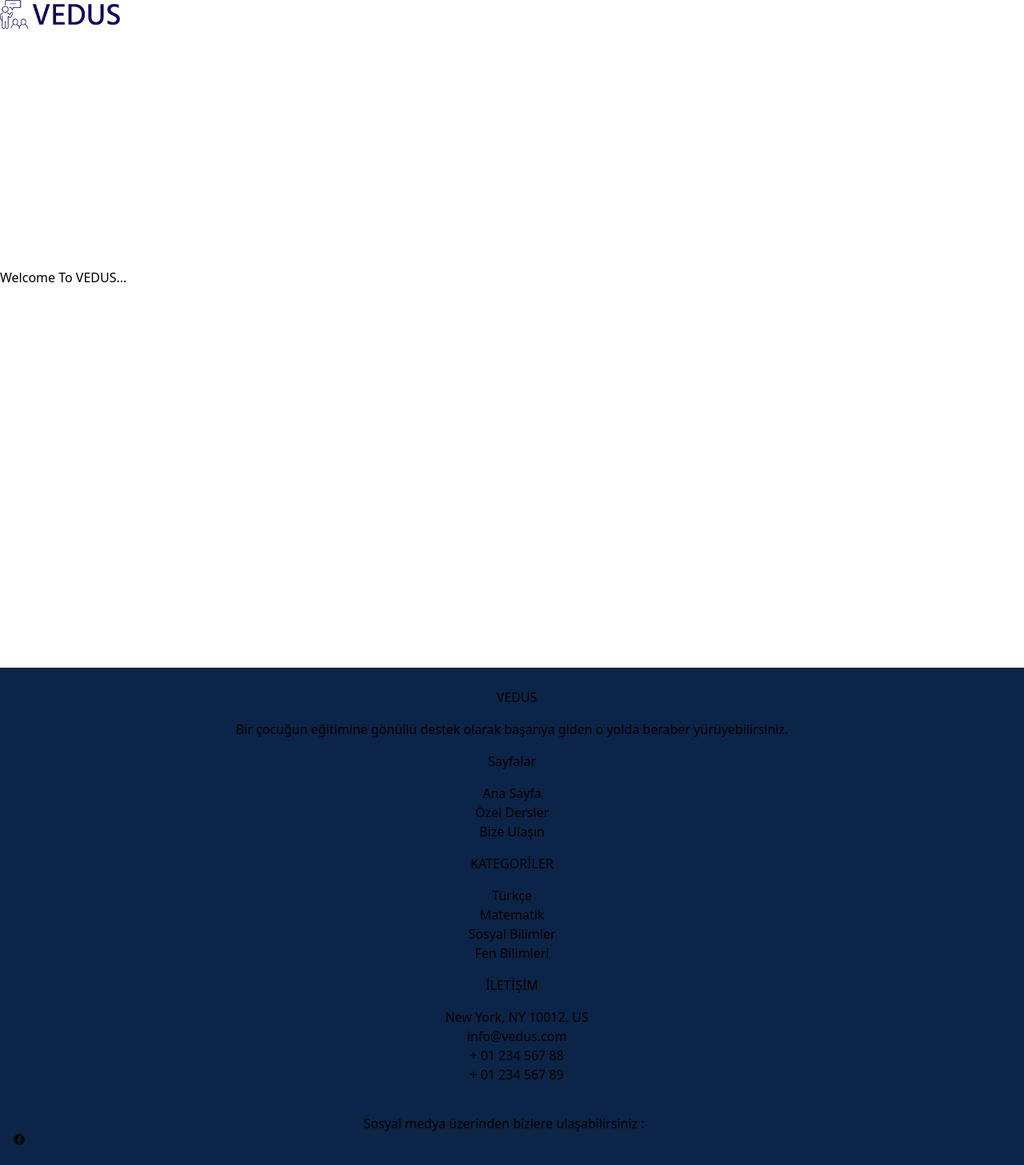
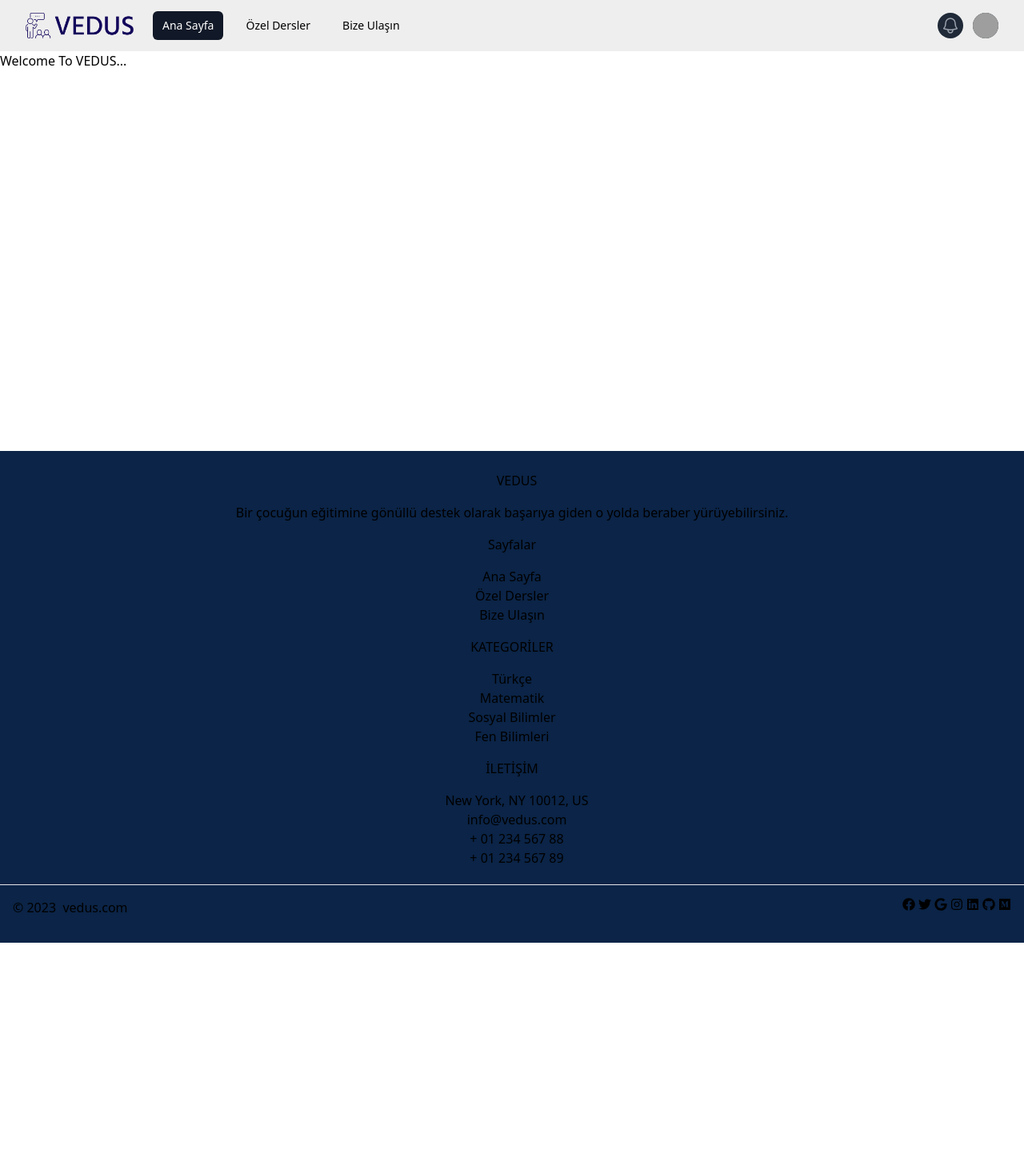
Before and after one commit to sdnrcvk/volunteer_education_support, a Next.js app: page / in a window 1280 px wide. Shown: the top 1457 px of the page at 80% size. After the commit the page ends 1179 px from the top, so only its background shows below. Built offline with nearby package versions, Linux system fonts and the light colour scheme; grey boxes are pictures that could not be loaded.

Commit message:
Navbar and footer designed again with tailwind

```diff
--- a/components/Footer/index.js
+++ b/components/Footer/index.js
@@ -1,6 +1,5 @@
 import React from 'react'
-import { MdFacebook  } from "react-icons/md";
-import { FaTwitter, FaLinkedin, FaGithub, FaGoogle, FaInstagram ,FaMedium } from "react-icons/fa";
+import { FaTwitter, FaLinkedin, FaGithub, FaGoogle, FaInstagram ,FaMedium, FaFacebook } from "react-icons/fa";
 
 export default function Footer() {
   return (
@@ -63,16 +62,19 @@
             </div>
           </div>
         </div>
+
       </section>
 
-      <section className="d-flex justify-content-center justify-content-lg-between p-4 border-bottom">
-        <div className="me-5 d-none d-lg-block">
-          <span>Sosyal medya üzerinden bizlere ulaşabilirsiniz :</span>
-        </div>
+      <hr/>
 
-        <div>
+      <div className="text-center p-4" style={{backgroundColor: "#0B2447"}}>
+        <div class="flex mt-2 mb-4 space-x-1 sm:justify-end md:mt-0">
+          <span style={{marginRight:"auto",alignItems: "center"}}>
+            © 2023 &nbsp;
+          <a className="text-reset fw-bold" href="#!">vedus.com</a>
+          </span>
           <a href="#!" className="me-4 text-light">
-            <MdFacebook/>
+            <FaFacebook/>
           </a>
           <a href="#!" className="me-4 text-light">
             <FaTwitter/>
@@ -93,12 +95,9 @@
             <FaMedium/>
           </a>
         </div>
-      </section>
 
-      <div className="text-center p-4" style={{backgroundColor: "rgba(0, 0, 0, 0.05)"}}>
-        © 2023 &nbsp;
-        <a className="text-reset fw-bold" href="#!">vedus.com</a>
       </div>
+
     </footer>
   )
 }
--- a/components/Navbar/index.js
+++ b/components/Navbar/index.js
@@ -1,50 +1,223 @@
-import React from 'react'
-import Link from 'next/link'
-import { FaUser, FaSignOutAlt } from "react-icons/fa";
+import { Fragment } from 'react'
+import { Disclosure, Menu, Transition } from '@headlessui/react'
+import { Bars3Icon, BellIcon, XMarkIcon } from '@heroicons/react/24/outline'
+import { ArrowRightOnRectangleIcon, Cog6ToothIcon, UserIcon} from '@heroicons/react/24/solid'
+
+const navigation = [
+  { name: 'Ana Sayfa', href: '/', current: true },
+  { name: 'Özel Dersler', href: '/courses', current: false },
+  { name: 'Bize Ulaşın', href: '/contact', current: false },
+]
+
+function classNames(...classes) {
+  return classes.filter(Boolean).join(' ')
+}
 
 export default function Navbar() {
   return (
-    <nav className="navbar navbar-expand-lg bg-warning">
-      <div className="container-fluid">
-        <a className="navbar-brand" href="#">
-          <img src="logo.png" alt="VEDUS Logo" width="150"/>
-        </a>
-        <button className="navbar-toggler" type="button" data-bs-toggle="collapse" data-bs-target="#navbarSupportedContent" aria-controls="navbarSupportedContent" aria-expanded="false" aria-label="Toggle navigation">
-          <span className="navbar-toggler-icon"></span>
-        </button>
-        <div className="collapse navbar-collapse justify-content-end" id="navbarSupportedContent">
-            <form className="d-flex flex-grow-1 justify-content-center" role="search">
-              <input className="form-control me-2 flex-grow-1" type="search" placeholder="Search" aria-label="Search"/>
-              <button className="btn text-light" type="submit" style={{backgroundColor:"#0B2447"}}>Ara</button>
-            </form>
-            {/* Menü Kısmı Başlangıç */}
-            <ul className="navbar-nav me-auto mb-2 mb-lg-0" >
-              <li className="nav-item">
-                <Link className="nav-link active" aria-current="page" href="/">Ana Sayfa</Link>
-              </li>
-              <li className="nav-item">
-                <Link className="nav-link" href="/courses">Özel Dersler</Link>
-              </li>
-              <li className="nav-item">
-                <Link className="nav-link" href="/contact">Bize Ulaşın</Link>
-              </li>
-              <li className="nav-item dropdown">
-                <a className="nav-link dropdown-toggle" href="#" role="button" data-bs-toggle="dropdown" aria-expanded="false">
-                  <FaUser/> Sedanur Çevik
-                </a>
-                <ul className="dropdown-menu">
-                  <li><Link className="dropdown-item" href="/">Profilim</Link></li>
-                  <li><Link className="dropdown-item" href="/courses">Verdiğim Dersler</Link></li>
-                  <li><Link className="dropdown-item" href="/contact">Aldığım Dersler</Link></li>
-                  <li><hr className="dropdown-divider"/></li>
-                  <li><a className="dropdown-item" href="#">
-                    <FaSignOutAlt/> Çıkış Yap</a></li>
-                </ul>
-              </li>
-            </ul>
-             {/* Menü Kısmı Bitiş*/}
-        </div>
-      </div>
-    </nav>
+    <Disclosure as="nav" style={{backgroundColor:"#EEEEEE"}}>
+      {({ open }) => (
+        <>
+          <div className="mx-auto px-2 sm:px-6 lg:px-8">
+            <div className="relative flex h-16 items-center justify-between">
+              <div className="absolute inset-y-0 left-0 flex items-center sm:hidden">
+                {/* Mobile menu button*/}
+                <Disclosure.Button className="inline-flex items-center justify-center rounded-md p-2 text-gray-400 hover:bg-gray-700 hover:text-white focus:outline-none focus:ring-2 focus:ring-inset focus:ring-white">
+                  <span className="sr-only">Open main menu</span>
+                  {open ? (
+                    <XMarkIcon className="block h-6 w-6" aria-hidden="true" />
+                  ) : (
+                    <Bars3Icon className="block h-6 w-6" aria-hidden="true" />
+                  )}
+                </Disclosure.Button>
+              </div>
+              <div className="flex flex-1 items-center justify-center sm:items-stretch sm:justify-start">
+                <div className="flex flex-shrink-0 items-center">
+                  <img
+                    className="block h-8 w-auto lg:hidden"
+                    src="logo.png" width="150"
+                    alt="Site Logosu"
+                  />
+                  <img
+                    className="hidden h-8 w-auto lg:block"
+                    src="logo.png" width="150"
+                    alt="Site Logosu"
+                  />
+                </div>
+                <div className="hidden sm:ml-6 sm:block">
+                  <div className="flex space-x-4">
+                    {navigation.map((item) => (
+                      <a
+                        key={item.name}
+                        href={item.href}
+                        className={classNames(
+                          item.current ? 'bg-gray-900 text-white' : 'text-dark-300 hover:bg-gray-700 hover:text-white',
+                          'rounded-md px-3 py-2 text-sm font-medium'
+                        )}
+                        aria-current={item.current ? 'page' : undefined}
+                      >
+                        {item.name}
+                      </a>
+                    ))}
+                  </div>
+                </div>
+              </div>
+              <div className="absolute inset-y-0 right-0 flex items-center pr-2 sm:static sm:inset-auto sm:ml-6 sm:pr-0">
+                <button
+                  type="button"
+                  className="rounded-full bg-gray-800 p-1 text-gray-400 hover:text-white focus:outline-none focus:ring-2 focus:ring-white focus:ring-offset-2 focus:ring-offset-gray-800"
+                >
+                  <span className="sr-only">View notifications</span>
+                  <BellIcon className="h-6 w-6" aria-hidden="true" />
+                </button>
+
+                {/* Profile dropdown */}
+                <Menu as="div" className="relative ml-3">
+                  <div>
+                    <Menu.Button className="flex rounded-full bg-gray-800 text-sm focus:outline-none focus:ring-2 focus:ring-white focus:ring-offset-2 focus:ring-offset-gray-800">
+                      <span className="sr-only">Open user menu</span>
+                      <img
+                        className="h-8 w-8 rounded-full"
+                        src="https://images.unsplash.com/photo-1472099645785-5658abf4ff4e?ixlib=rb-1.2.1&ixid=eyJhcHBfaWQiOjEyMDd9&auto=format&fit=facearea&facepad=2&w=256&h=256&q=80"
+                        alt=""
+                      />
+                    </Menu.Button>
+                  </div>
+                  <Transition
+                    as={Fragment}
+                    enter="transition ease-out duration-100"
+                    enterFrom="transform opacity-0 scale-95"
+                    enterTo="transform opacity-100 scale-100"
+                    leave="transition ease-in duration-75"
+                    leaveFrom="transform opacity-100 scale-100"
+                    leaveTo="transform opacity-0 scale-95"
+                  >
+                    <Menu.Items className="absolute right-0 z-10 mt-2 w-48 origin-top-right rounded-md bg-white py-1 shadow-lg ring-1 ring-black ring-opacity-5 focus:outline-none">
+                      <Menu.Item>
+                        {({ active }) => (
+                          <a
+                            href="#"
+                            className={classNames(active ? 'bg-gray-100' : '', 'block px-4 py-2 text-sm text-gray-700')}
+                          >
+                            <span className="inline-block align-middle">
+                              <UserIcon className="h-5" aria-hidden="true" />
+                            </span>
+                            <span className="inline-block align-middle ml-2">
+                              Profil
+                            </span>
+                          </a>
+                        )}
+                      </Menu.Item>
+                      <Menu.Item>
+                        {({ active }) => (
+                          <a
+                            href="#"
+                            className={classNames(active ? 'bg-gray-100' : '', 'block px-4 py-2 text-sm text-gray-700')}
+                          >
+                            <span className="inline-block align-middle">
+                              <Cog6ToothIcon className="h-5" aria-hidden="true" />
+                            </span>
+                            <span className="inline-block align-middle ml-2">
+                              Ayarlar
+                            </span>
+                          </a>
+                        )}
+                      </Menu.Item>
+                      <hr />
+                      <Menu.Item>
+                        {({ active }) => (
+                          <a
+                            href="/"
+                            className={classNames(active ? 'bg-gray-100' : '', 'block px-4 py-2 text-sm text-gray-700')}
+                          >
+                            <span className="inline-block align-middle">
+                              <ArrowRightOnRectangleIcon className="h-5" aria-hidden="true" />
+                            </span>
+                            <span className="inline-block align-middle ml-2">
+                              Çıkış Yap
+                            </span>
+                          </a>
+                        )}
+                      </Menu.Item>
+                    </Menu.Items>
+                  </Transition>
+                </Menu>
+              </div>
+            </div>
+          </div>
+
+          <Disclosure.Panel className="sm:hidden">
+            <div className="space-y-1 px-2 pb-3 pt-2">
+              {navigation.map((item) => (
+                <Disclosure.Button
+                  key={item.name}
+                  as="a"
+                  href={item.href}
+                  className={classNames(
+                    item.current ? 'bg-gray-900 text-white' : 'text-dark-300 hover:bg-gray-700 hover:text-white',
+                    'block rounded-md px-3 py-2 text-base font-medium'
+                  )}
+                  aria-current={item.current ? 'page' : undefined}
+                >
+                  {item.name}
+                </Disclosure.Button>
+              ))}
+            </div>
+          </Disclosure.Panel>
+        </>
+      )}
+    </Disclosure>
   )
 }
+
+
+// import React from 'react'
+// import Link from 'next/link'
+// import { FaUser, FaSignOutAlt } from "react-icons/fa";
+
+// export default function Navbar() {
+//   return (
+//     <nav className="navbar navbar-expand-lg bg-warning">
+//       <div className="container-fluid">
+//         <a className="navbar-brand" href="#">
+//           <img src="logo.png" alt="VEDUS Logo" width="150"/>
+//         </a>
+//         <button className="navbar-toggler" type="button" data-bs-toggle="collapse" data-bs-target="#navbarSupportedContent" aria-controls="navbarSupportedContent" aria-expanded="false" aria-label="Toggle navigation">
+//           <span className="navbar-toggler-icon"></span>
+//         </button>
+//         <div className="collapse navbar-collapse justify-content-end" id="navbarSupportedContent">
+//             <form className="d-flex flex-grow-1 justify-content-center" role="search">
+//               <input className="form-control me-2 flex-grow-1" type="search" placeholder="Search" aria-label="Search"/>
+//               <button className="btn text-light" type="submit" style={{backgroundColor:"#0B2447"}}>Ara</button>
+//             </form>
+//             {/* Menü Kısmı Başlangıç */}
+//             <ul className="navbar-nav me-auto mb-2 mb-lg-0" >
+//               <li className="nav-item">
+//                 <Link className="nav-link active" aria-current="page" href="/">Ana Sayfa</Link>
+//               </li>
+//               <li className="nav-item">
+//                 <Link className="nav-link" href="/courses">Özel Dersler</Link>
+//               </li>
+//               <li className="nav-item">
+//                 <Link className="nav-link" href="/contact">Bize Ulaşın</Link>
+//               </li>
+//               <li className="nav-item dropdown">
+//                 <a className="nav-link dropdown-toggle" href="#" role="button" data-bs-toggle="dropdown" aria-expanded="false">
+//                   <FaUser/> Sedanur Çevik
+//                 </a>
+//                 <ul className="dropdown-menu">
+//                   <li><Link className="dropdown-item" href="/">Profilim</Link></li>
+//                   <li><Link className="dropdown-item" href="/courses">Verdiğim Dersler</Link></li>
+//                   <li><Link className="dropdown-item" href="/contact">Aldığım Dersler</Link></li>
+//                   <li><hr className="dropdown-divider"/></li>
+//                   <li><a className="dropdown-item" href="#">
+//                     <FaSignOutAlt/> Çıkış Yap</a></li>
+//                 </ul>
+//               </li>
+//             </ul>
+//              {/* Menü Kısmı Bitiş*/}
+//         </div>
+//       </div>
+//     </nav>
+//   )
+// }
```
